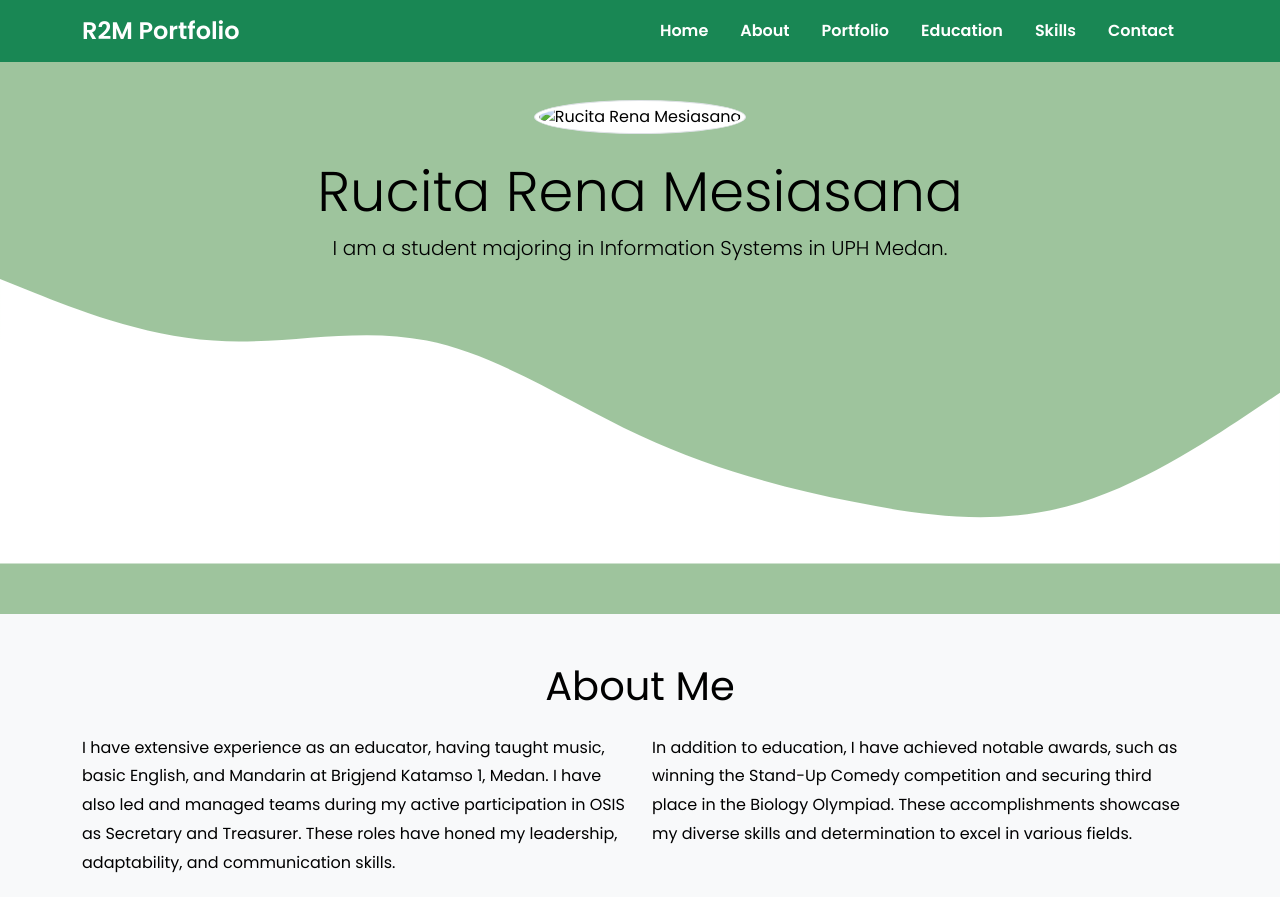
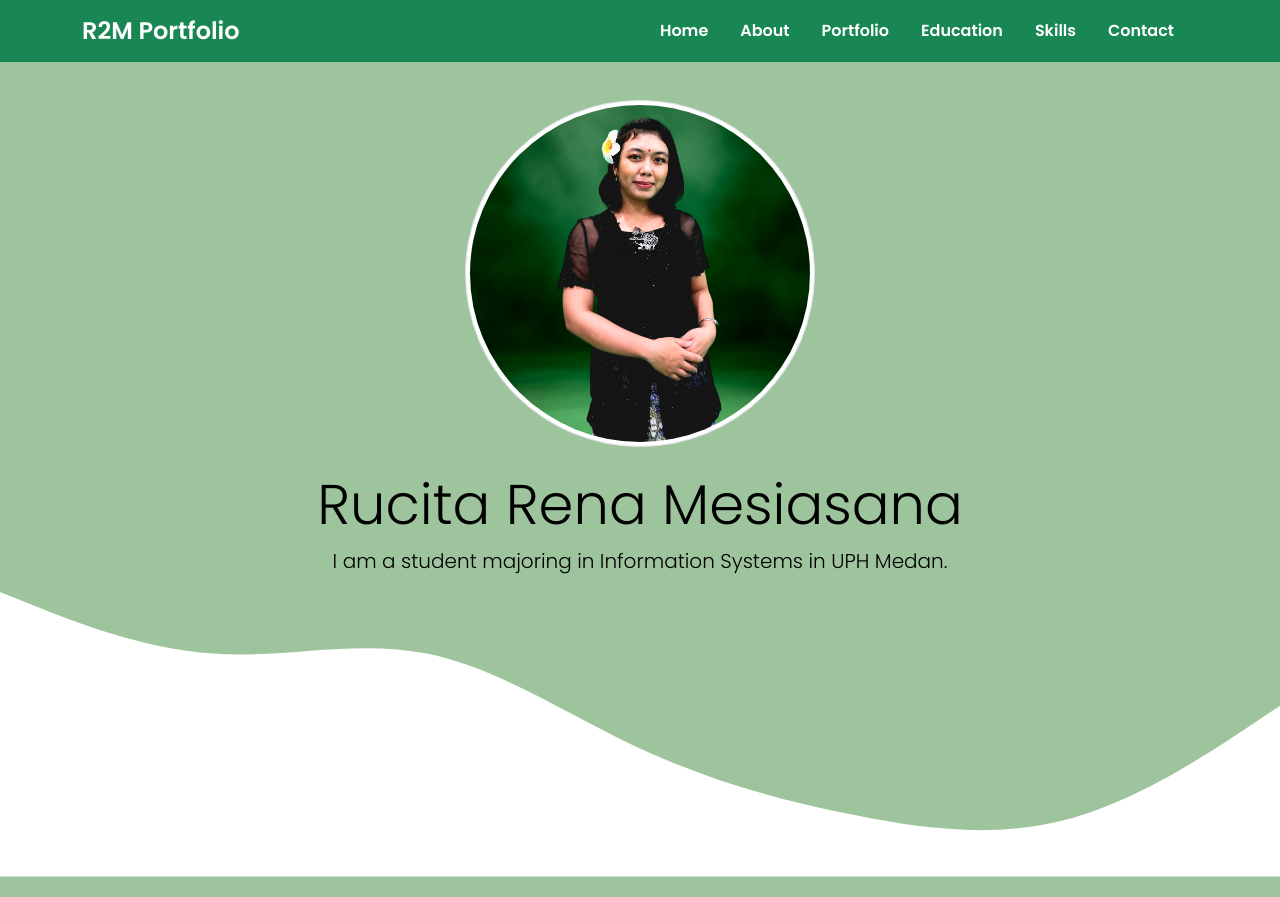
Before and after one commit to rucitarenamesiasana/rucitarenamesiasana.github.io, a plain HTML site: page index1.html in a window 1280 px wide. Shown: the top 897 px of the page. Drawn offline with nearby package versions, Linux system fonts and the light colour scheme; files that its build step writes are made by us from their sources; files whose address does not match are found by name.

Commit message:
Update index1.html

```diff
--- a/index1.html
+++ b/index1.html
@@ -39,7 +39,7 @@
     <!-- text-center untuk tulisan ditengah (text alignment) -->
 
       <div class="jumbotron text-center">
-        <img src="Gambar/pp.png" alt="Rucita Rena Mesiasana" class="rounded-circle img-thumbnail mb-4" width="350">
+        <img src="pp.png" alt="Rucita Rena Mesiasana" class="rounded-circle img-thumbnail mb-4" width="350">
         <h1 class="display-4">Rucita Rena Mesiasana</h1>
         <p class="lead">I am a student majoring in Information Systems in UPH Medan.</p>
         <!-- pakai getwaves.io -->
```
